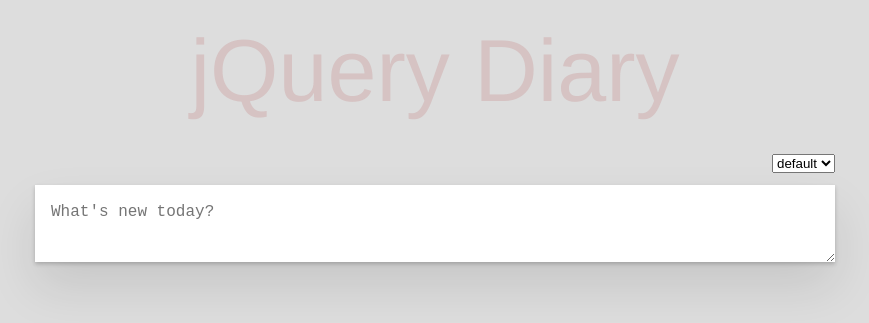
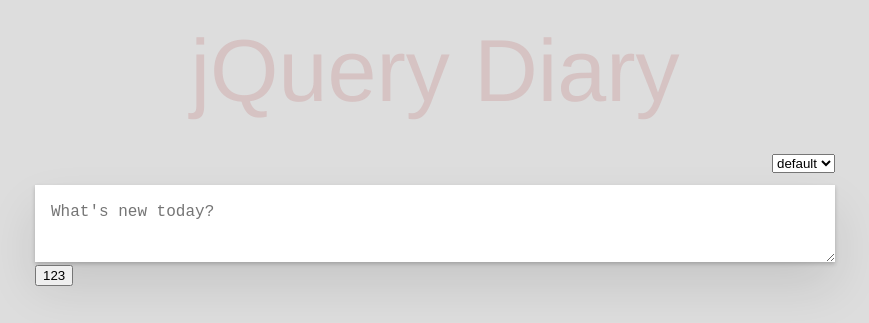
Before and after one commit to v123582/jquery_diary, a website: page index.html in a window 1280 px wide. Shown: the whole page, without its empty margins (205-1074 px from the left). Drawn offline with nearby package versions, Linux system fonts and the light colour scheme.

Commit message:
Update index.html

```diff
--- a/index.html
+++ b/index.html
@@ -19,6 +19,7 @@
                 </select>
                 <textarea id="new_entry" placeholder="What's new today?" autofocus></textarea>
             </div>
+            <button id="trash_can">123</button>
             <div id="diary"></div>
         </div>
         <script src="node_modules/jquery/dist/jquery.min.js"></script>
```
